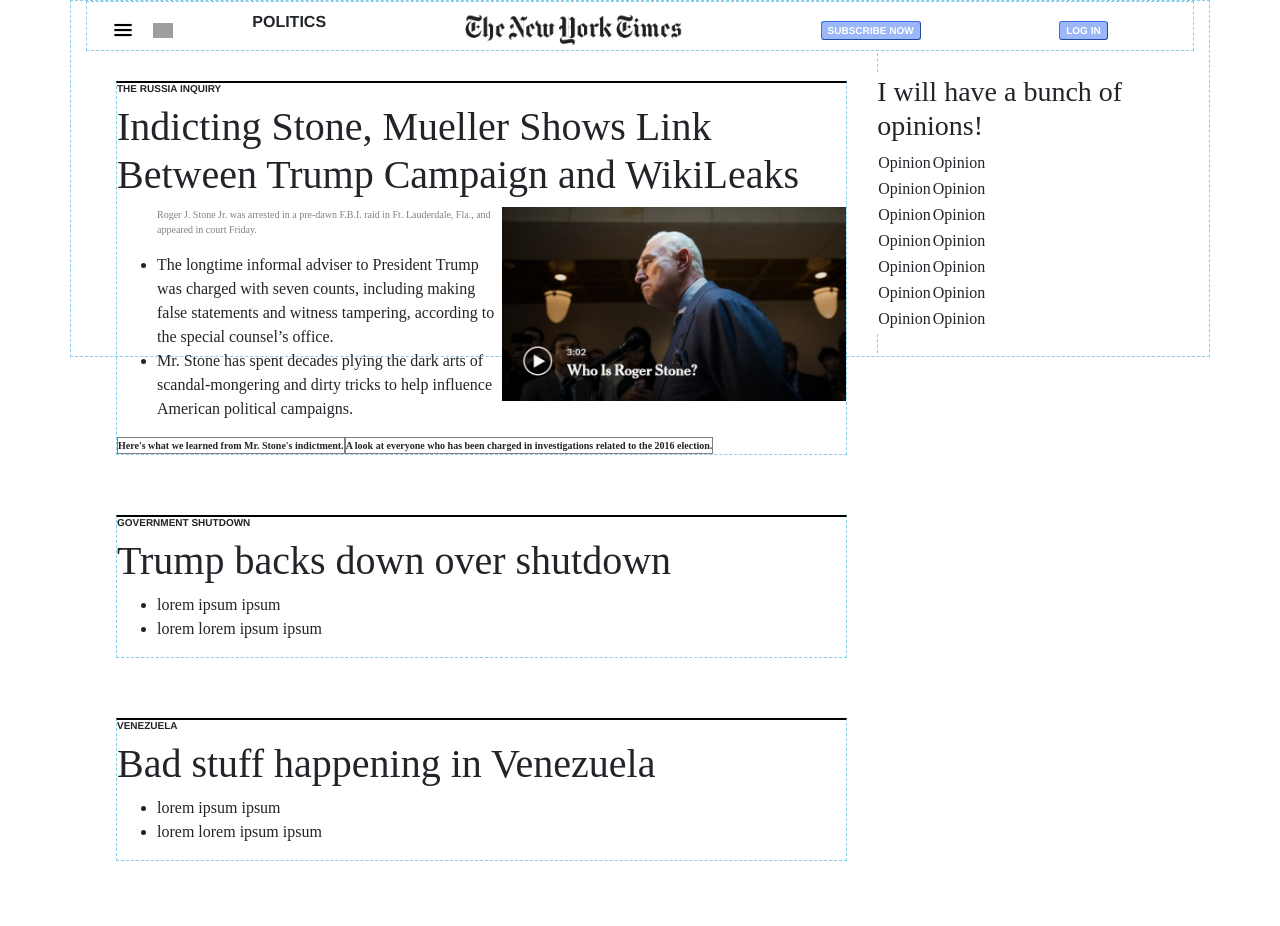
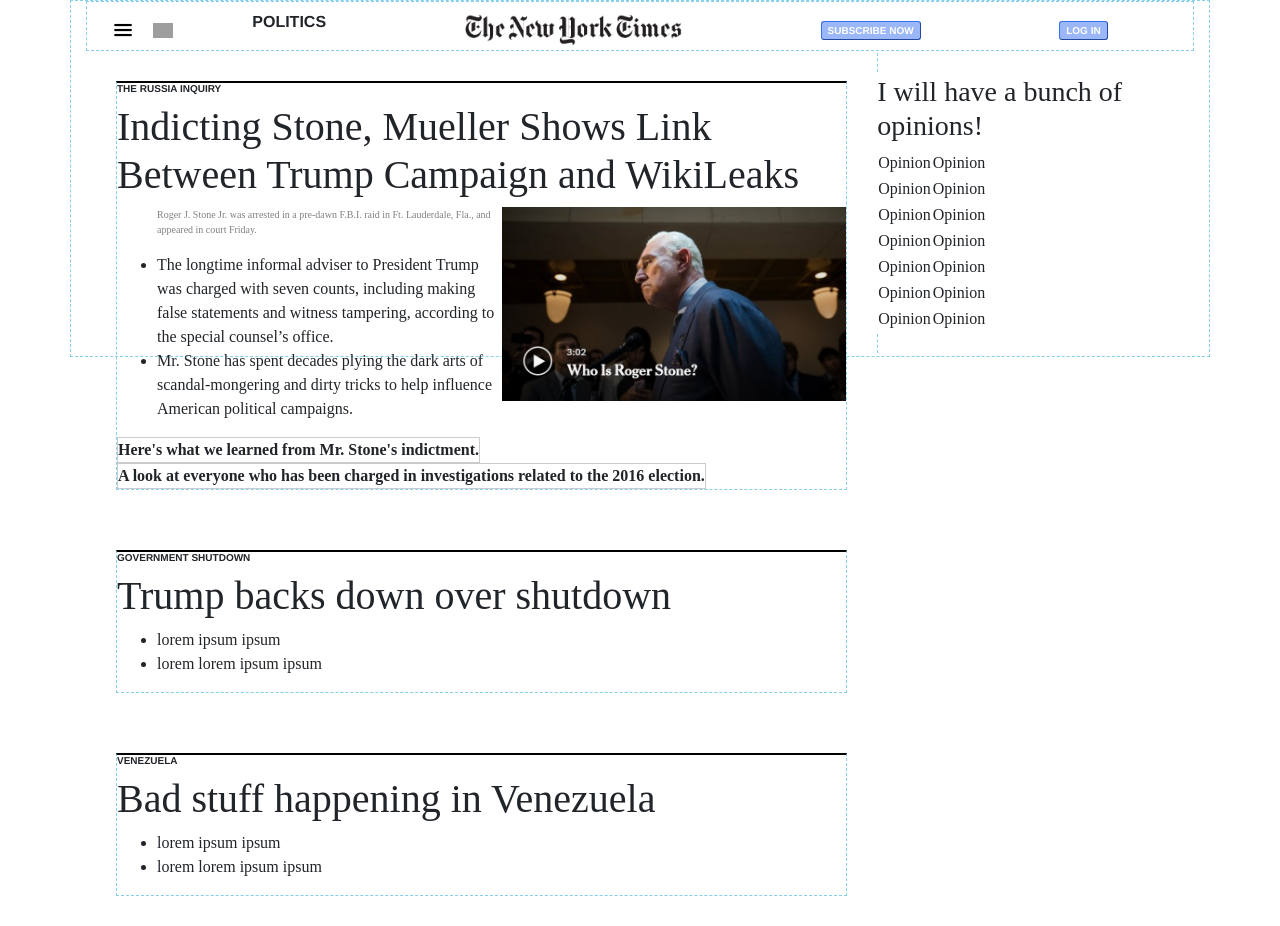
Before and after one commit to LeilaniL/NYTimes-Replica, an Angular app: page / in a window 1280 px wide. Before the commit the page ends 891 px from the top, so only its background shows below. Built offline with nearby package versions, Linux system fonts and the light colour scheme; grey boxes are pictures that could not be loaded.

Commit message:
update styles

```diff
--- a/src/app/app.component.css
+++ b/src/app/app.component.css
@@ -52,9 +52,9 @@
 }
 .related-links{
   font-weight: bold;
-  font-size: 10px;
+  font-size: 16px;
   float: left;
-  border: 1px solid gray;
+  border: 1px solid rgb(204, 202, 202);
 }
 /* ----------should be styles for opinion sidebar component---------- */
 .opinion-featured {
```
